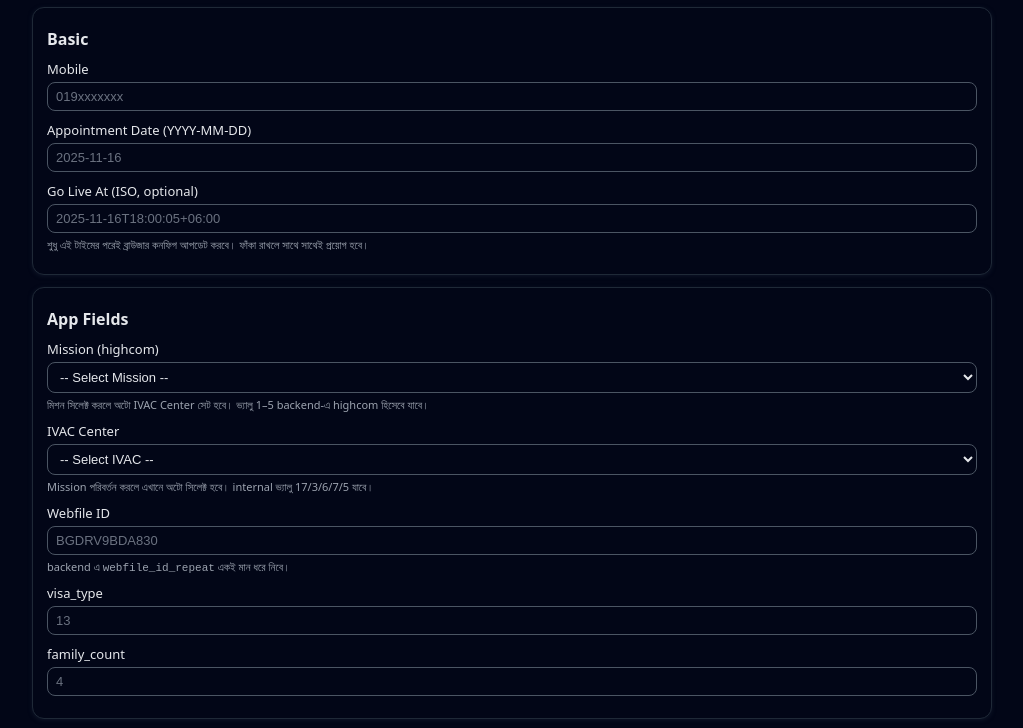
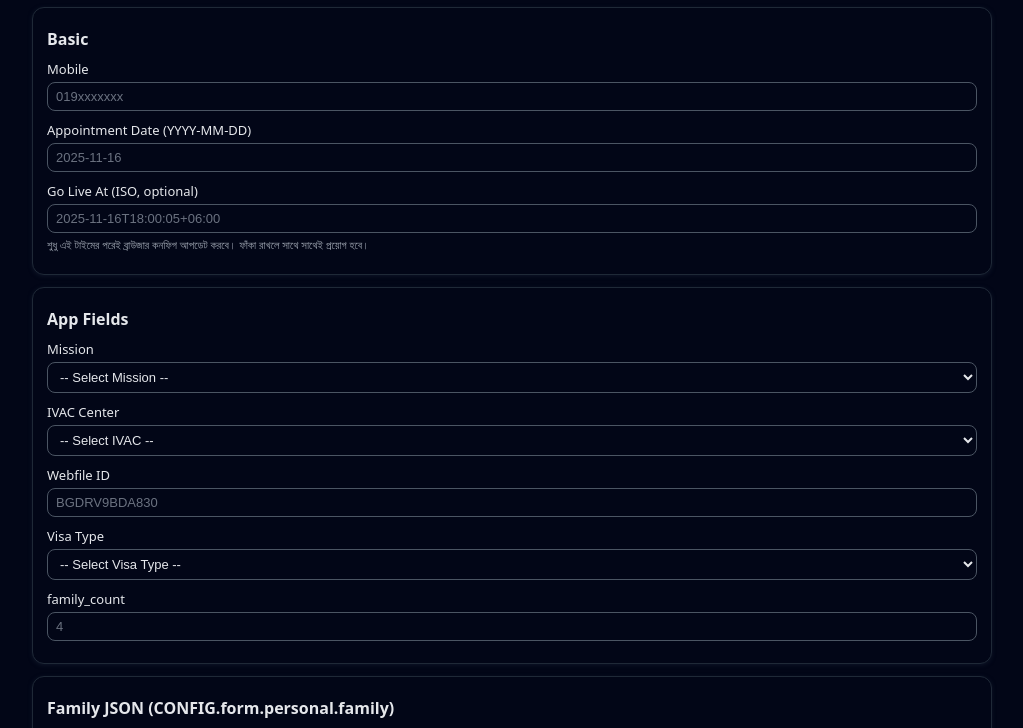
Before and after one commit to rahul442559/spiderman, a website: page index.html in a window 1280 px wide. Shown: the part 71-799 px from the top of the page, without its empty margins (128-1151 px from the left). Drawn offline with Linux system fonts and the light colour scheme; no server answers.

```diff
--- a/index.html
+++ b/index.html
@@ -133,7 +133,7 @@
 
       <!-- Mission / Highcom dropdown -->
       <label>
-        Mission (highcom)
+        Mission
         <select name="highcom">
           <option value="">-- Select Mission --</option>
           <option value="1">Dhaka (1)</option>
@@ -142,7 +142,6 @@
           <option value="4">Sylhet (4)</option>
           <option value="5">Khulna (5)</option>
         </select>
-        <small>মিশন সিলেক্ট করলে অটো IVAC Center সেট হবে। ভ্যালু 1–5 backend-এ highcom হিসেবে যাবে।</small>
       </label>
 
       <!-- IVAC Center (auto from mission) -->
@@ -156,19 +155,27 @@
           <option value="7">IVAC SYLHET (7)</option>
           <option value="5">KHULNA IVAC (5)</option>
         </select>
-        <small>Mission পরিবর্তন করলে এখানে অটো সিলেক্ট হবে। internal ভ্যালু 17/3/6/7/5 যাবে।</small>
       </label>
 
       <!-- Webfile ID (single, repeat auto) -->
       <label>
         Webfile ID
         <input name="webfile_id" placeholder="BGDRV9BDA830" />
-        <small>backend এ <code>webfile_id_repeat</code> একই মান ধরে নিবে।</small>
       </label>
 
+      <!-- Visa Type dropdown -->
       <label>
-        visa_type
-        <input name="visa_type" placeholder="13" />
+        Visa Type
+        <select name="visa_type">
+          <option value="">-- Select Visa Type --</option>
+          <option value="3">TOURIST VISA</option>
+          <option value="13">MEDICAL VISA</option>
+          <option value="1">BUSINESS VISA</option>
+          <option value="6">ENTRY VISA</option>
+          <option value="19">DOUBLE ENTRY VISA</option>
+          <option value="2">STUDENT VISA</option>
+          <option value="18">OTHERS VISA</option>
+        </select>
       </label>
 
       <label>
@@ -248,6 +255,7 @@
         // APP FIELDS
         const missionSelect = document.querySelector('[name="highcom"]');
         const ivacSelect = document.querySelector('[name="ivac_id"]');
+        const visaTypeSelect = document.querySelector('[name="visa_type"]');
 
         // highcom (mission)
         missionSelect.value = app.highcom || '';
@@ -260,12 +268,13 @@
           syncIvacFromMission(true);
         }
 
+        // Visa Type
+        visaTypeSelect.value = app.visa_type || '';
+
         // Webfile ID (single)
         document.querySelector('[name="webfile_id"]').value =
           app.webfile_id || app.webfile_id_repeat || '';
 
-        document.querySelector('[name="visa_type"]').value =
-          app.visa_type || '';
         document.querySelector('[name="family_count"]').value =
           app.family_count || '';
 
@@ -310,7 +319,7 @@
           webfile_id: webfileId,
           webfile_id_repeat: webfileId,           // auto repeat
           ivac_id: form.ivac_id.value.trim(),     // IVAC Center from dropdown (17/3/6/7/5)
-          visa_type: form.visa_type.value.trim(),
+          visa_type: form.visa_type.value.trim(), // Visa Type dropdown value
           family_count: form.family_count.value.trim()
         },
         ...(family !== undefined ? { family } : {})
```
